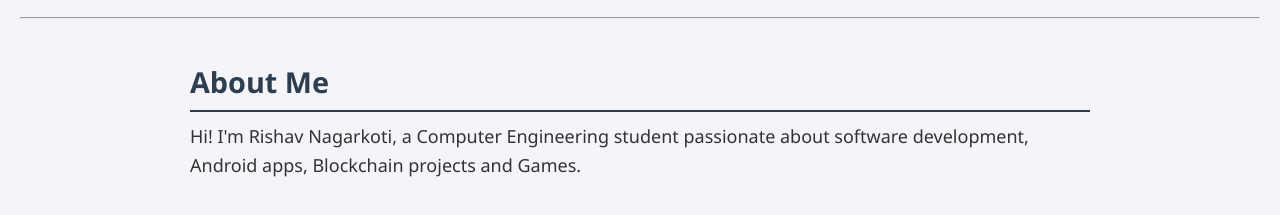
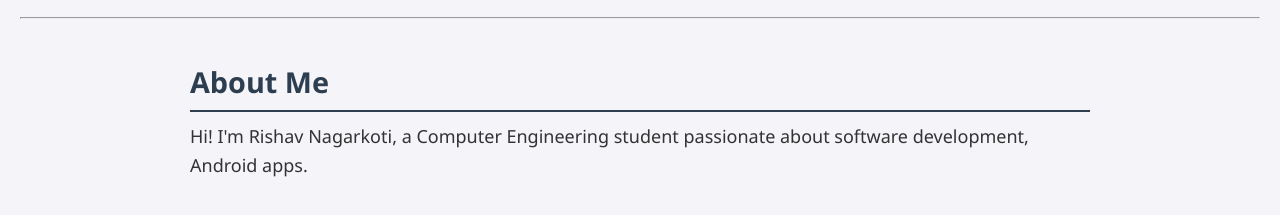
Before and after one commit to Rishabh-Nagarkoti/Resume, a plain HTML site: page index.html in a window 1280 px wide. Shown: the part 321-536 px from the top of the page. Drawn offline with Linux system fonts and the light colour scheme.

Commit message:
Update index.html

```diff
--- a/index.html
+++ b/index.html
@@ -27,7 +27,7 @@
 
   <main>
     <h2>About Me</h2>
-    <p style="font-size: 18px;">Hi! I'm Rishav Nagarkoti, a Computer Engineering student passionate about software development, Android apps, Blockchain projects and Games.</p>
+    <p style="font-size: 18px;">Hi! I'm Rishav Nagarkoti, a Computer Engineering student passionate about software development, Android apps.</p>
   </main>
 </body>
 </html>
```
